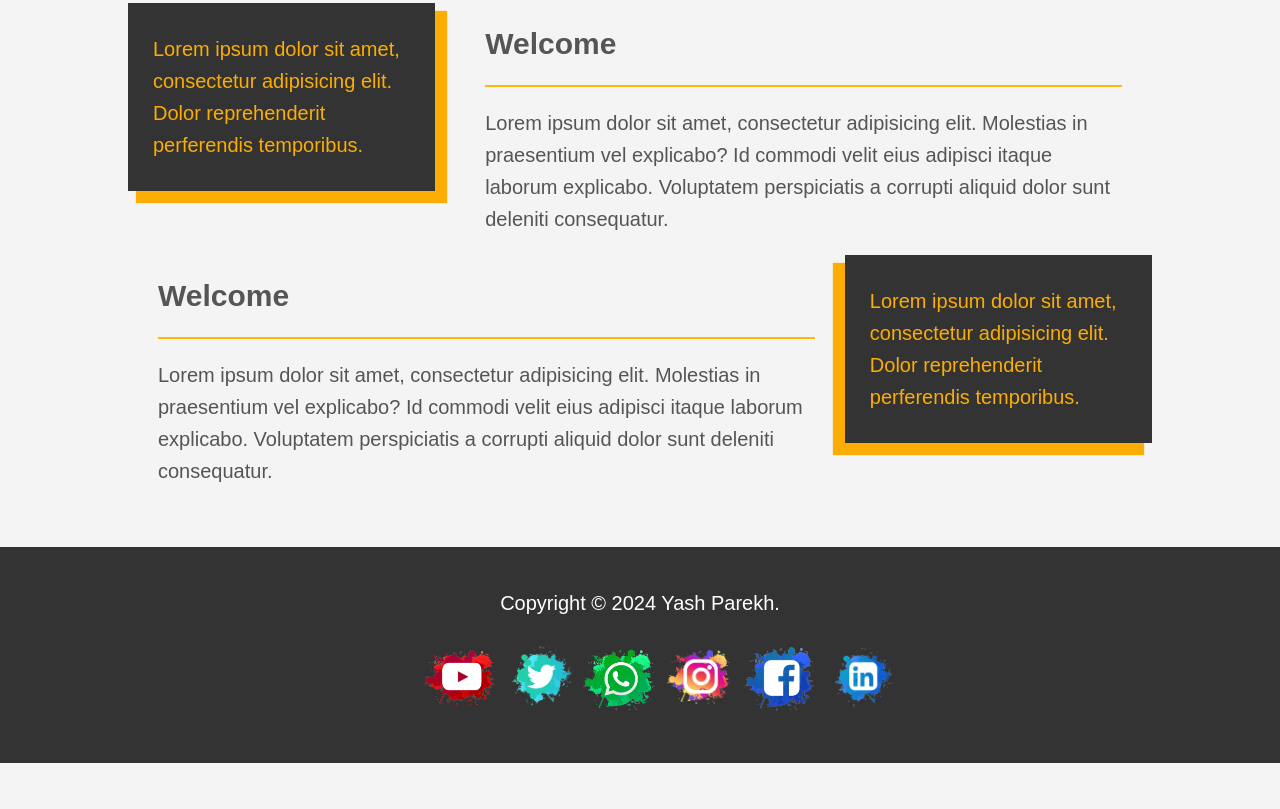
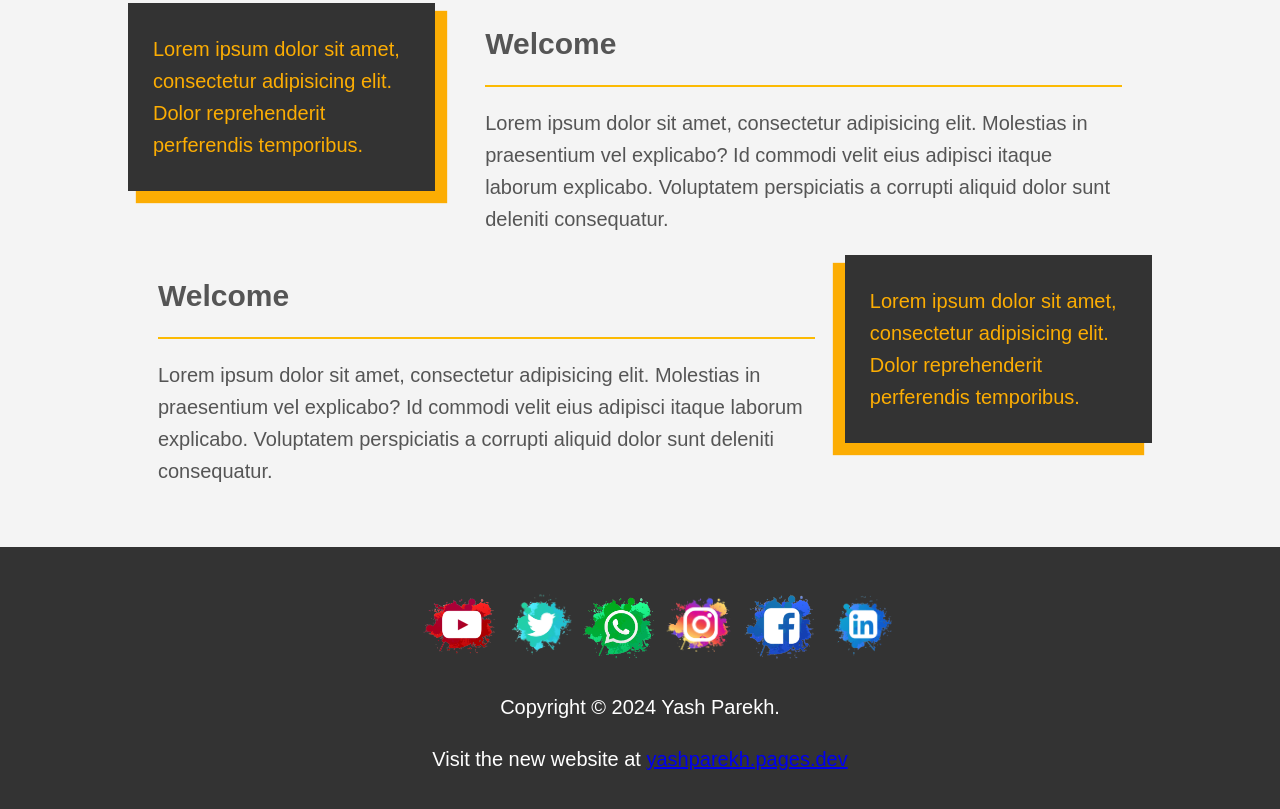
Before and after one commit to Y-Parekh/Y-Parekh.github.io, a plain HTML site: page index.html in a window 1280 px wide. Shown: the part 590-1399 px from the top of the page. Before the commit the page ends 1353 px from the top, so only its background shows below. Drawn offline with Linux system fonts and the light colour scheme; a web font is replaced by a local one.

Commit message:
Update index.html

```diff
--- a/index.html
+++ b/index.html
@@ -64,7 +64,6 @@
     </div>
     <script src="script.js"></script>
     <footer id="main-footer">
-        <p>Copyright &copy; 2024 Yash Parekh.</p>
         <ul>
             <li><a href="https://www.youtube.com/results?search_query=hello+I+do+not+have+a+youtube+channel"><img src="youtube.png" alt="YouTube Logo" width="75"></a></li>
             <li><a href="https://www.x.com"><img src="Twitter.png" alt="X (Twitter) Logo" width="75"></a></li>
@@ -74,6 +73,8 @@
             <li><a href="https://www.linkedin.com"><img src="linkedin.png" alt="LinkedIn Logo" width="75"></a></li>
 
         </ul>
+        <p>Copyright &copy; 2024 Yash Parekh.</p>
+        <p>Visit the new website at <a href="yashparekh.pages.dev">yashparekh.pages.dev</a></p>
         </footer>
 </body>
 </html>
```
